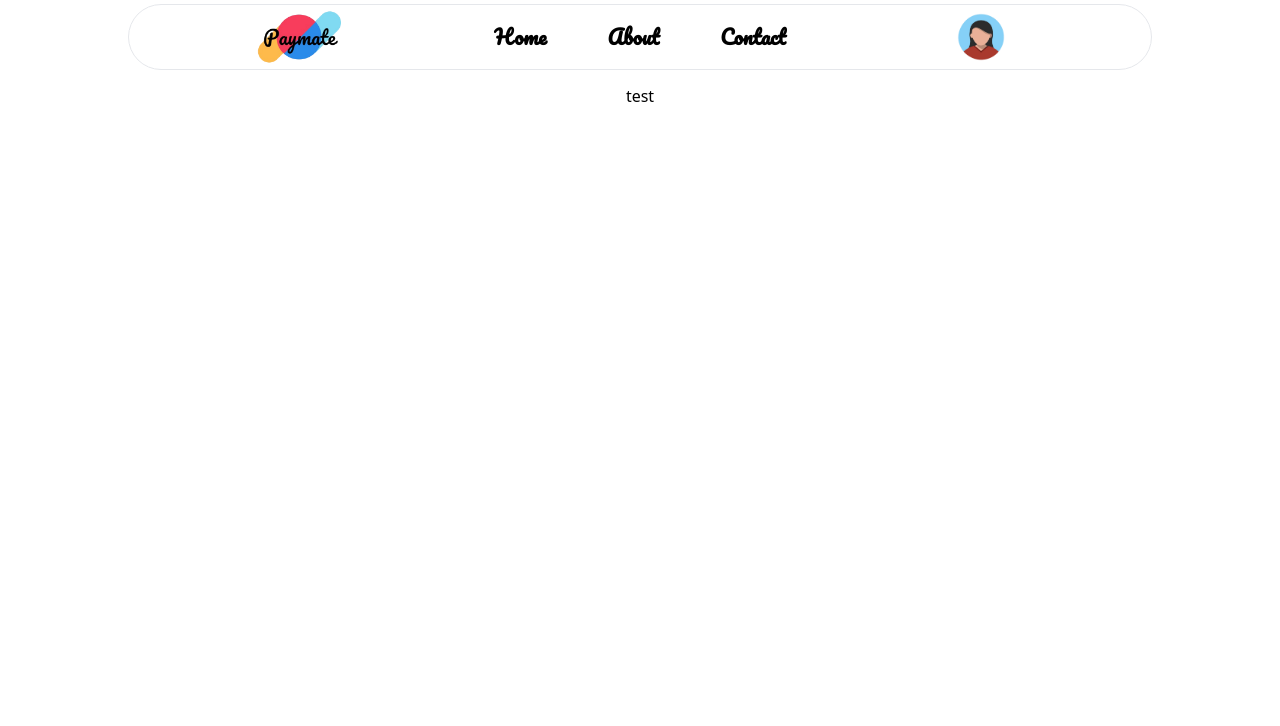
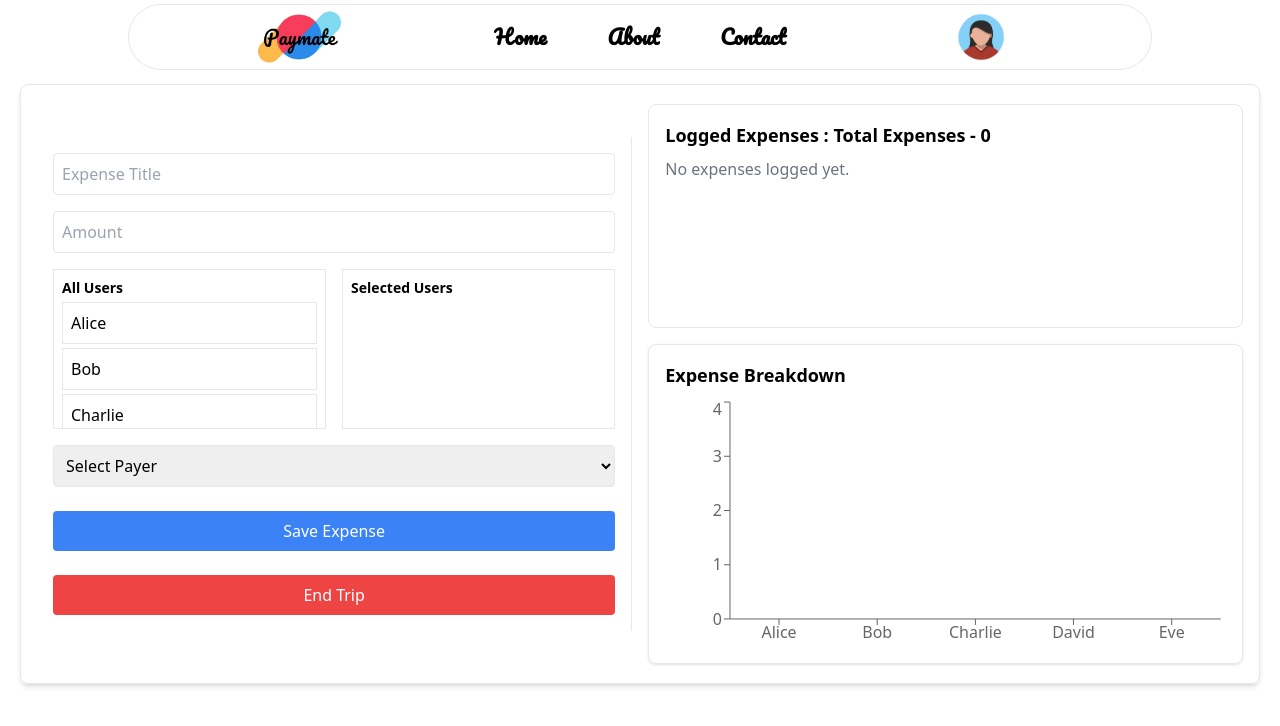
Before and after one commit to GRASiN1/PaymateFrontend, a React (Create React App) app: page /groups/1 in a window 1280 px wide. Shown: the top 726 px of the page. Built offline with nearby package versions, Linux system fonts and the light colour scheme.

Commit message:
started working on group details page

```diff
--- a/package.json
+++ b/package.json
@@ -8,7 +8,8 @@
     "react-dom": "^19.0.0",
     "react-icons": "^5.4.0",
     "react-router-dom": "^7.1.1",
-    "react-scripts": "5.0.1"
+    "react-scripts": "5.0.1",
+    "recharts": "^2.15.1"
   },
   "scripts": {
     "start": "react-scripts start",
--- a/src/components/groupCards/groupDetail.jsx
+++ b/src/components/groupCards/groupDetail.jsx
@@ -1,5 +1,200 @@
-import React from "react";
+import React, { useState } from "react";
+import {
+  BarChart,
+  Bar,
+  XAxis,
+  YAxis,
+  Tooltip,
+  ResponsiveContainer,
+} from "recharts";
 
 export default function GroupDetail() {
-  return <div>test</div>;
+  const users = [
+    { id: 1, name: "Alice" },
+    { id: 2, name: "Bob" },
+    { id: 3, name: "Charlie" },
+    { id: 4, name: "David" },
+    { id: 5, name: "Eve" },
+  ];
+
+  const [allUsers, setAllUsers] = useState(users);
+  const [selectedUsers, setSelectedUsers] = useState([]);
+  const [title, setTitle] = useState("");
+  const [amount, setAmount] = useState("");
+  const [payer, setPayer] = useState(null);
+  const [expenses, setExpenses] = useState([]);
+  const [expandedExpense, setExpandedExpense] = useState(null);
+
+  const handleSelectUser = (user) => {
+    setAllUsers(allUsers.filter((u) => u !== user));
+    setSelectedUsers([...selectedUsers, user]);
+  };
+
+  const handleDeselectUser = (user) => {
+    setSelectedUsers(selectedUsers.filter((u) => u !== user));
+    setAllUsers([...allUsers, user]);
+  };
+
+  const handleLogExpense = () => {
+    if (!title || !amount || selectedUsers.length === 0 || !payer) return;
+
+    const newExpense = {
+      id: expenses.length + 1,
+      title,
+      amount: parseFloat(amount),
+      participants: selectedUsers,
+      payer,
+    };
+
+    setExpenses([...expenses, newExpense]);
+    setTitle("");
+    setAmount("");
+    setSelectedUsers([]);
+    setAllUsers(users);
+    setPayer(null);
+  };
+
+  const toggleAccordion = (id) => {
+    setExpandedExpense(expandedExpense === id ? null : id);
+  };
+
+  const totalExpenses = expenses.reduce((sum, exp) => sum + exp.amount, 0);
+  const expenseShare = users.map((user) => ({
+    name: user.name,
+    amount: expenses
+      .filter((exp) =>
+        exp.participants.some((participant) => participant.id === user.id)
+      )
+      .reduce((sum, exp) => sum + exp.amount / exp.participants.length, 0),
+  }));
+
+  const graphData = users.map((user) => ({
+    name: user.name,
+    amount: expenseShare.find((exp) => exp.name === user.name)?.amount || 0,
+  }));
+
+  return (
+    <div className="w-full min-h-192 flex justify-center items-center flex-col lg:flex-row gap-4 p-4 border rounded-lg shadow-md">
+      {/* Left Section: Expense Form */}
+      <div className="lg:w-1/2 w-full h-full flex flex-col gap-4 p-4 border-r">
+        <input
+          type="text"
+          placeholder="Expense Title"
+          className="p-2 border rounded"
+          value={title}
+          onChange={(e) => setTitle(e.target.value)}
+        />
+        <input
+          type="number"
+          placeholder="Amount"
+          className="p-2 border rounded"
+          value={amount}
+          onChange={(e) => setAmount(e.target.value)}
+        />
+
+        {/* User Selection */}
+        <div className="flex flex-col lg:flex-row gap-4">
+          <div className="flex-1 border p-2 h-40 overflow-auto scrollbar-hide">
+            <h3 className="text-sm font-bold">All Users</h3>
+            {allUsers.map((user) => (
+              <div
+                key={user.id}
+                className="p-2 border my-1 cursor-pointer hover:bg-gray-200"
+                onClick={() => handleSelectUser(user)}
+              >
+                {user.name}
+              </div>
+            ))}
+          </div>
+          <div className="flex-1 border p-2 h-40 overflow-auto scrollbar-hide">
+            <h3 className="text-sm font-bold">Selected Users</h3>
+            {selectedUsers.map((user) => (
+              <div
+                key={user.id}
+                className="p-2 border my-1 cursor-pointer hover:bg-gray-200"
+                onClick={() => handleDeselectUser(user)}
+              >
+                {user.name}
+              </div>
+            ))}
+          </div>
+        </div>
+
+        {/* Payer Selection */}
+        <select
+          className="p-2 border rounded"
+          value={payer || ""}
+          onChange={(e) => setPayer(e.target.value)}
+        >
+          <option value="" disabled>
+            Select Payer
+          </option>
+          {users.map((user) => (
+            <option key={user.id} value={user.name}>
+              {user.name}
+            </option>
+          ))}
+        </select>
+
+        {/* Action Buttons */}
+        <button
+          className="bg-blue-500 text-white p-2 rounded mt-2 hover:bg-blue-600"
+          onClick={handleLogExpense}
+        >
+          Save Expense
+        </button>
+        <button className="bg-red-500 text-white p-2 rounded mt-2 hover:bg-red-600">
+          End Trip
+        </button>
+      </div>
+
+      {/* Right Section: Expenses & Graph */}
+      <div className="lg:w-1/2 w-full h-full flex flex-col gap-4">
+        {/* Expenses Accordion */}
+        <div className="w-full h-56 overflow-auto scrollbar-hide border rounded-lg p-4">
+          <h3 className="text-lg font-bold mb-2">
+            Logged Expenses : Total Expenses - {totalExpenses}
+          </h3>
+          {expenses.length === 0 ? (
+            <p className="text-gray-500">No expenses logged yet.</p>
+          ) : (
+            expenses.map((expense) => (
+              <div key={expense.id} className="border-b pb-2 mb-2">
+                <button
+                  onClick={() => toggleAccordion(expense.id)}
+                  className="w-full text-left p-2 font-semibold bg-gray-200 rounded-md"
+                >
+                  {expense.title} - ${expense.amount}
+                </button>
+                {expandedExpense === expense.id && (
+                  <div className="p-2 text-sm bg-gray-100 mt-1 rounded">
+                    <p>
+                      <strong>Payer:</strong> {expense.payer}
+                    </p>
+                    <p>
+                      <strong>Participants:</strong>{" "}
+                      {expense.participants.map((u) => u.name).join(", ")}
+                    </p>
+                  </div>
+                )}
+              </div>
+            ))
+          )}
+        </div>
+
+        {/* Expense Graph */}
+        <div className="w-full h-80 p-4 border rounded-lg shadow">
+          <h3 className="text-lg font-bold mb-2">Expense Breakdown</h3>
+          <ResponsiveContainer width="100%" height="90%">
+            <BarChart data={graphData}>
+              <XAxis dataKey="name" />
+              <YAxis />
+              <Tooltip />
+              <Bar dataKey="amount" fill="#4A90E2" />
+            </BarChart>
+          </ResponsiveContainer>
+        </div>
+      </div>
+    </div>
+  );
 }
```
Also changed, not shown: 1 other file (tests, documents, lock files or other folders).
